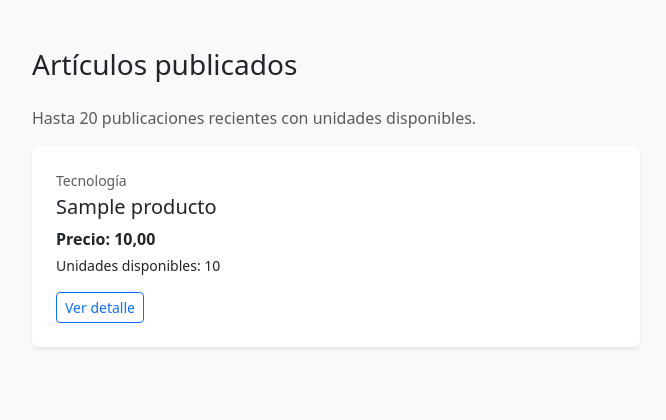
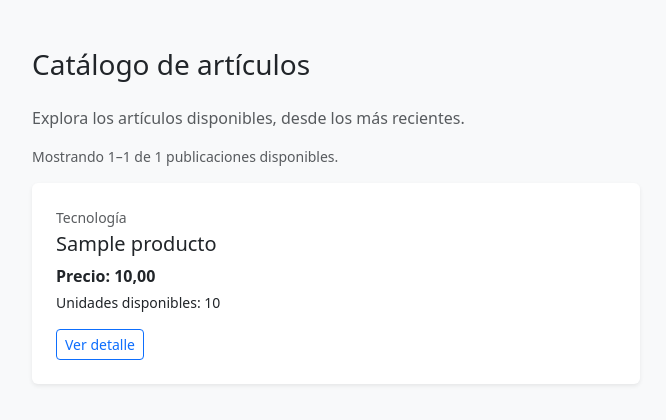
Before and after one commit to Mausgier/MARKETPLACE-102-4A, a Django app: page /articulos/ in a window 1280 px wide. Shown: the part 64-484 px from the top of the page, without its empty margins (304-970 px from the left). Run offline with Django 5.2, Linux system fonts and the light colour scheme; data comes from the database, SQL or seed files in the repository; tables that the repository leaves empty hold one stand-in row (values such as "Sample post"); parts of the project's set-up code (start-up, migrations or seed data) failed here and were passed over.

Commit message:
FEAT: Implementar RF-06 con Catalogo Publico Paginado

```diff
--- a/productos_app/templates/productos_app/recientes.html
+++ b/productos_app/templates/productos_app/recientes.html
@@ -1,15 +1,20 @@
 {% extends "cuentas_app/base.html" %}
 
-{% block titulo %}Artículos publicados{% endblock %}
+{% block titulo %}Catálogo de artículos{% endblock %}
 
 {% block contenido %}
 <div class="d-flex flex-wrap justify-content-between align-items-center gap-3 mb-4">
-    <h1 class="h3 mb-0">Artículos publicados</h1>
+    <h1 class="h3 mb-0">Catálogo de artículos</h1>
     {% if user.is_authenticated %}
         <a class="btn btn-primary" href="{% url 'productos:publicar' %}">Publicar artículo</a>
     {% endif %}
 </div>
-<p class="text-body-secondary">Hasta 20 publicaciones recientes con unidades disponibles.</p>
+<p class="text-body-secondary">Explora los artículos disponibles, desde los más recientes.</p>
+{% if pagina.paginator.count %}
+    <p class="small text-body-secondary">
+        Mostrando {{ pagina.start_index }}–{{ pagina.end_index }} de {{ pagina.paginator.count }} publicaciones disponibles.
+    </p>
+{% endif %}
 {% for publicacion in publicaciones %}
     <article class="card border-0 shadow-sm mb-3">
         <div class="card-body p-4">
@@ -25,4 +30,27 @@
 {% empty %}
     <div class="alert alert-info" role="status">Todavía no hay publicaciones disponibles.</div>
 {% endfor %}
+{% if pagina.has_other_pages %}
+    {# Los números provienen de Paginator; no se insertan parámetros libres del cliente. #}
+    <nav class="mt-4" aria-label="Páginas del catálogo">
+        <p class="small text-center">Página {{ pagina.number }} de {{ pagina.paginator.num_pages }}</p>
+        <ul class="pagination pagination-sm justify-content-center flex-wrap gap-1">
+            {% if pagina.has_previous %}
+                <li class="page-item"><a class="page-link" href="?page=1">Primera</a></li>
+                <li class="page-item"><a class="page-link" rel="prev" href="?page={{ pagina.previous_page_number }}">Anterior</a></li>
+            {% else %}
+                <li class="page-item disabled"><span class="page-link" aria-disabled="true">Primera</span></li>
+                <li class="page-item disabled"><span class="page-link" aria-disabled="true">Anterior</span></li>
+            {% endif %}
+            <li class="page-item active" aria-current="page"><span class="page-link">{{ pagina.number }}</span></li>
+            {% if pagina.has_next %}
+                <li class="page-item"><a class="page-link" rel="next" href="?page={{ pagina.next_page_number }}">Siguiente</a></li>
+                <li class="page-item"><a class="page-link" href="?page={{ pagina.paginator.num_pages }}">Última</a></li>
+            {% else %}
+                <li class="page-item disabled"><span class="page-link" aria-disabled="true">Siguiente</span></li>
+                <li class="page-item disabled"><span class="page-link" aria-disabled="true">Última</span></li>
+            {% endif %}
+        </ul>
+    </nav>
+{% endif %}
 {% endblock %}
--- a/productos_app/views.py
+++ b/productos_app/views.py
@@ -1,10 +1,11 @@
-"""Consulta pública mínima y administración autenticada de publicaciones propias."""
+"""Catálogo público paginado y administración autenticada de publicaciones propias."""
 
 import logging
 
 from django.contrib import messages
 from django.contrib.auth.decorators import login_required
 from django.core.exceptions import ValidationError
+from django.core.paginator import Paginator
 from django.db import DatabaseError
 from django.shortcuts import get_object_or_404, redirect, render
 from django.views.decorators.cache import never_cache
@@ -21,12 +22,15 @@ logger = logging.getLogger(__name__)
 
 
 def publicaciones_disponibles():
-    """Obtiene ofertas activas con unidades disponibles y sus relaciones descriptivas."""
+    """Comparte entre catálogo y detalle la condición de disponibilidad pública."""
+    # Las retiradas y las activas sin existencias quedan fuera de ambas consultas.
     # select_related evita consultas adicionales por cada tarjeta o detalle.
     # https://docs.djangoproject.com/en/5.2/ref/models/querysets/#select-related
     return Publicacion.objects.filter(
         estado=Publicacion.Estado.ACTIVA, stock_disponible__gt=0,
-    ).select_related("producto__categoria", "vendedor")
+    ).select_related("producto__categoria", "vendedor").order_by(
+        "-fecha_creacion", "-pk",
+    )
 
 
 @never_cache
@@ -74,10 +78,22 @@ def publicar_producto(request):
 
 @require_safe
 def publicaciones_recientes(request):
-    """Muestra hasta veinte ofertas recientes; el catálogo completo queda para RF-06."""
+    """
+    Permite recorrer todas las ofertas disponibles en páginas de doce artículos.
+
+    Conserva el nombre previo para mantener compatibles las rutas de RF-04 y RF-05.
+    https://docs.djangoproject.com/en/5.2/topics/pagination/#using-paginator-in-a-view-function
+    https://docs.djangoproject.com/en/5.2/ref/paginator/#django.core.paginator.Paginator.get_page
+    """
+    # El desempate por pk da un orden definido incluso con fechas coincidentes.
+    # Se pagina el QuerySet completo: no existe un límite global de veinte ofertas.
+    paginador = Paginator(publicaciones_disponibles(), 12)
+    # get_page resuelve texto o ausencia como primera página, y fuera de rango
+    # como última página; también admite un catálogo vacío sin lanzar una excepción.
+    pagina = paginador.get_page(request.GET.get("page"))
     return render(
         request, "productos_app/recientes.html",
-        {"publicaciones": publicaciones_disponibles()[:20]},
+        {"publicaciones": pagina, "pagina": pagina},
     )
 
 
```
